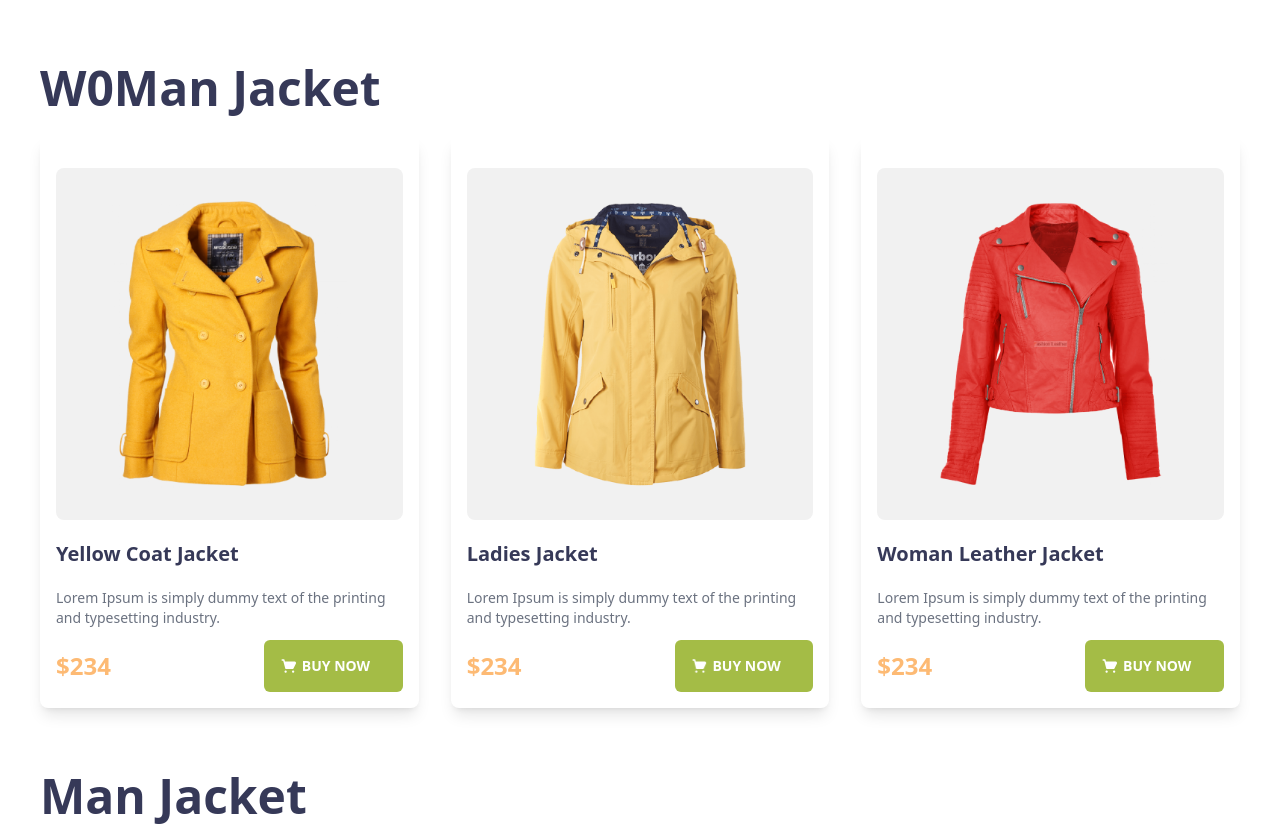
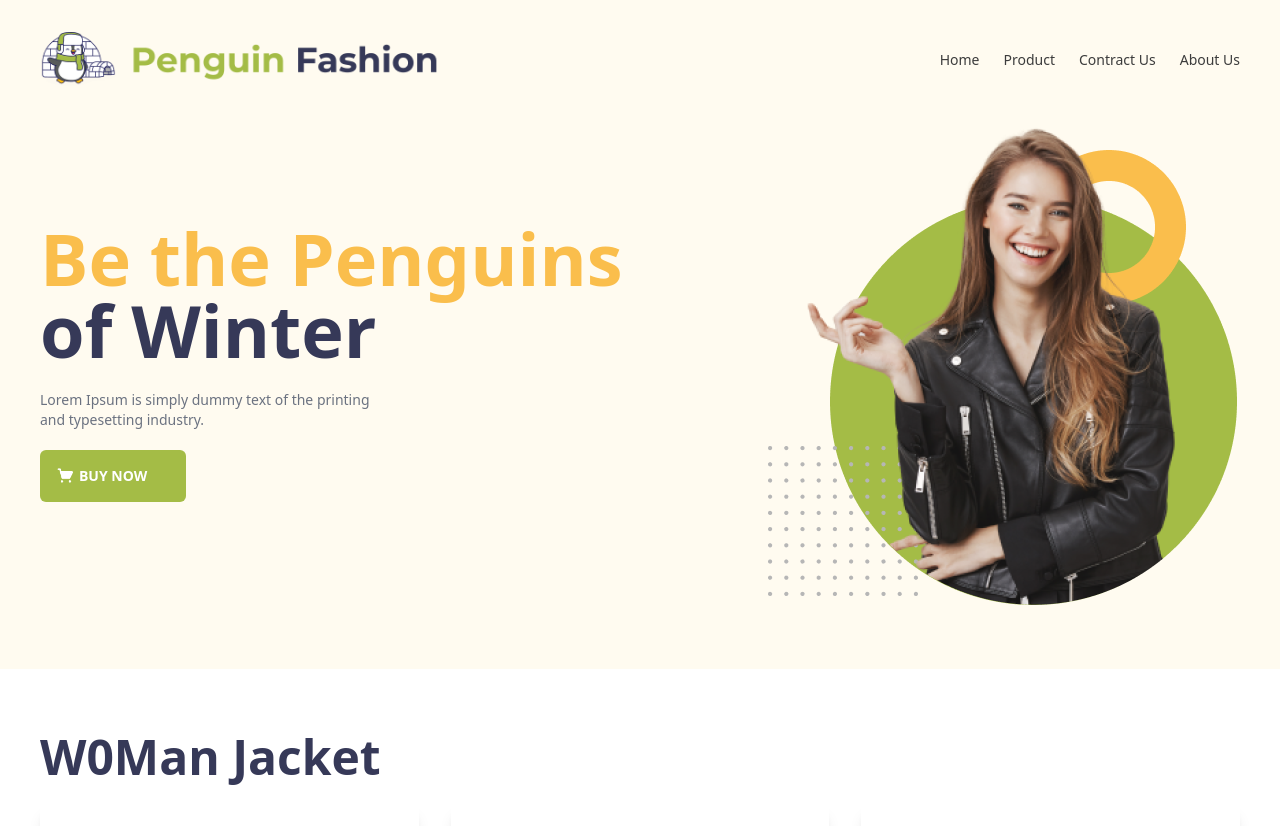
Before and after one commit to tawhidislam22/penguin-fashion, a plain HTML site: page index.html in a window 1280 px wide. Shown: the top 826 px of the page. Drawn offline with nearby package versions, Linux system fonts and the light colour scheme.

Commit message:
project done

```diff
--- a/index.html
+++ b/index.html
@@ -12,8 +12,34 @@
 
 </head>
 <body>
-    <header>
+    <header class="bg-[#FFFBF0] px-10 py-8">
+        <nav class="flex justify-between items-center mb-8">
+            <div class="w-2/6">
+                <img src="./icons/logo.png" alt="">
+            </div>
+            <div >
+                <ul class="flex gap-6">
+                    <li><a class="text-sm font-medium text-[#3C3C3C]" href="">Home</a></li>
+                    <li><a class="text-sm font-medium text-[#3C3C3C]" href="">Product</a></li>
+                    <li><a class="text-sm font-medium text-[#3C3C3C]" href="">Contract Us</a></li>
+                    <li><a class="text-sm font-medium text-[#3C3C3C]" href="">About Us</a></li>
+                </ul>
+            </div>
+        </nav>
+        <!-- banner section  -->
+        <div class="flex flex-col md:flex-row items-center justify-between mb-8">
+            <div >
+                <h1 class="text-[#363958] text-7xl font-bold mb-6"><span class="text-[#FABE4C]">Be the Penguins</span> <br>
+                    of Winter</h1>
+                <p class="text-gray-500 text-sm font-medium mb-5">Lorem Ipsum is simply dummy text of the printing <br>
+                    and typesetting industry.</p>
+                <button class="w-1/4 px-4 py-4 bg-[#A4BC46] flex items-center rounded-md text-[#FFFFFF] text-sm font-bold gap-1"><img class="w-1/6" src="./icons/shopping-cart 1.png" alt=""> BUY NOW</button>
 
+            </div>
+            <div >
+                <img src="./images/model.png" alt="">
+            </div>
+        </div>
     </header>
     <main>
         <!-- woman section -->
```
